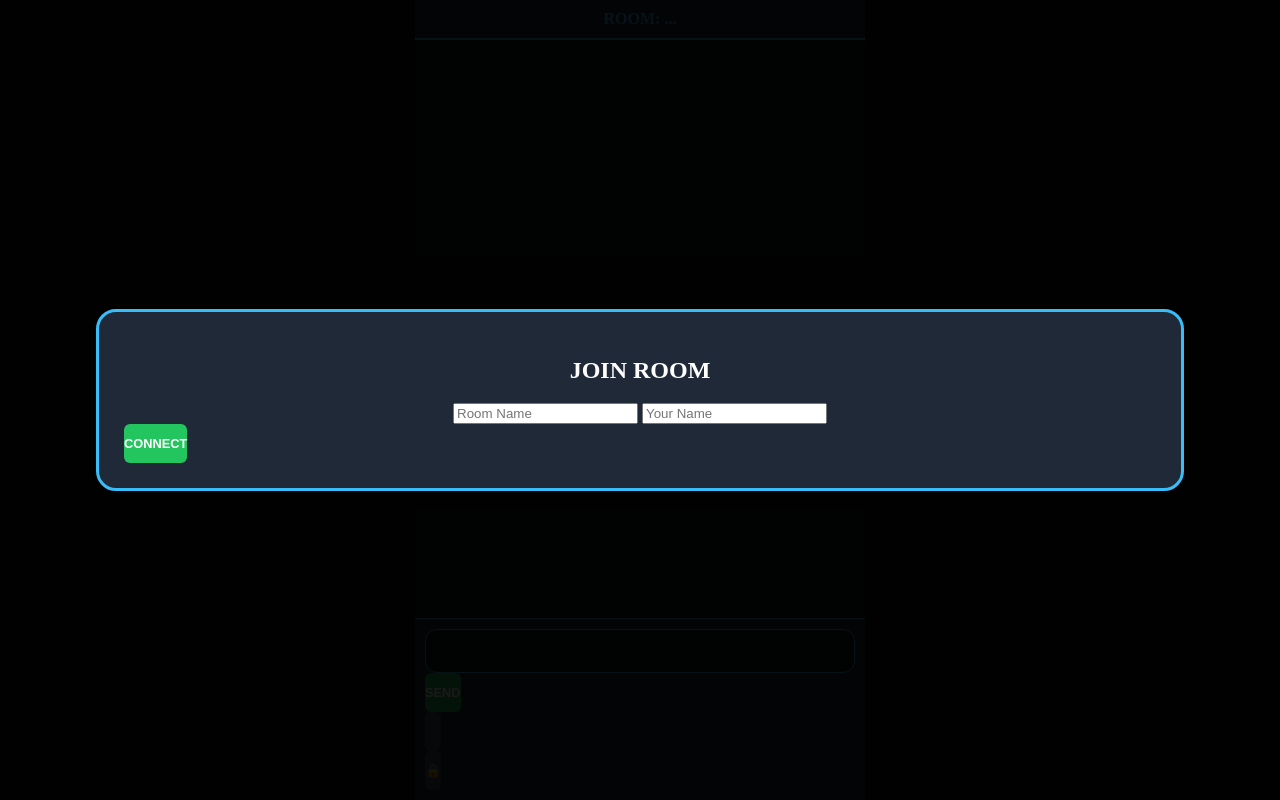
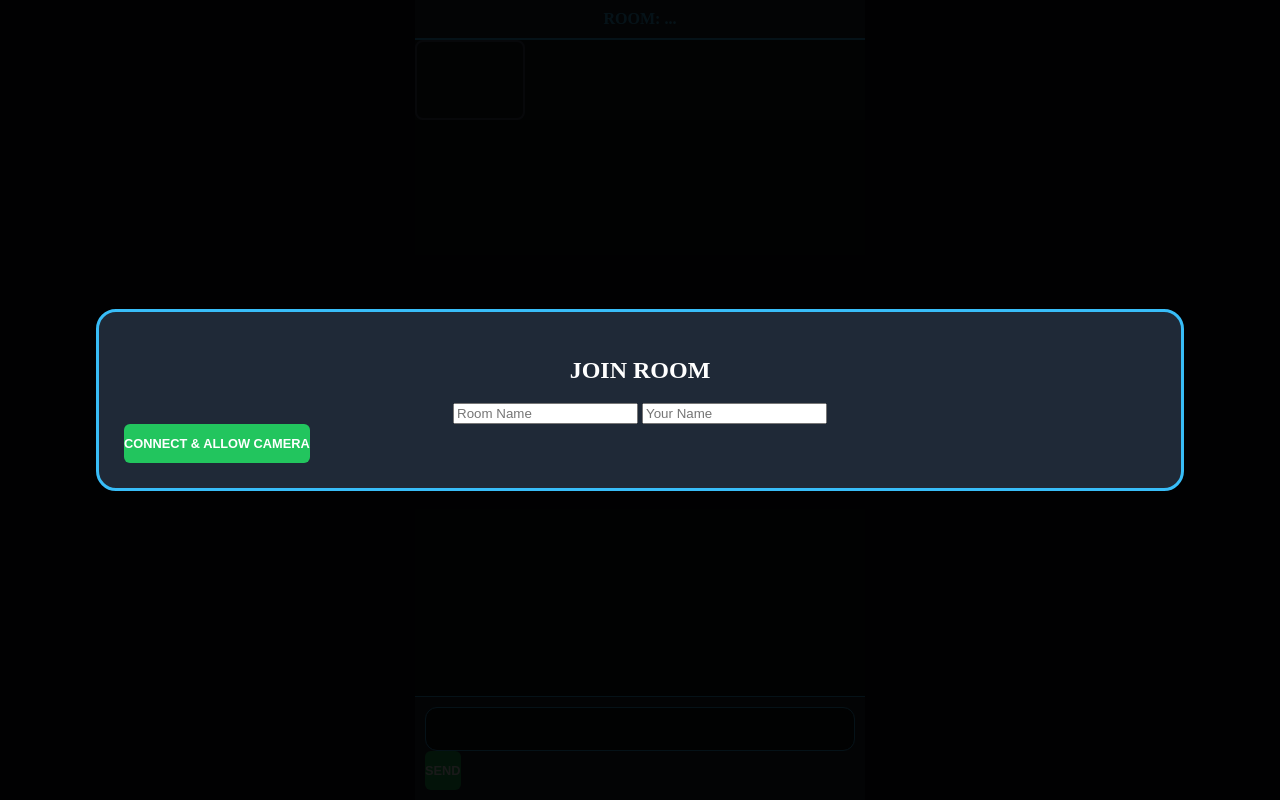
Before and after one commit to FisherkingX/coding, a Flask app: page / in a window 1280 px wide. Run offline with Flask 3, Linux system fonts and the light colour scheme; some libraries are stand-ins or nearby versions.

Commit message:
Update index.html

```diff
--- a/templates/index.html
+++ b/templates/index.html
@@ -18,24 +18,15 @@
                 <h2>JOIN ROOM</h2>
                 <input type="text" id="roomInput" placeholder="Room Name">
                 <input type="text" id="nameInput" placeholder="Your Name">
-                <button class="btn send" onclick="startApp()">CONNECT</button>
+                <button class="btn send" onclick="startApp()">CONNECT & ALLOW CAMERA</button>
             </div>
         </div>
 
-        <div id="target-modal" class="modal-overlay" style="display:none;">
-            <div class="modal-content">
-                <h2>Target ID</h2>
-                <input type="text" id="targetInput" placeholder="Enter ID...">
-                <button class="btn send" onclick="submitTarget()">OK</button>
-            </div>
-        </div>
-
+        <video id="local-video" autoplay muted playsinline></video>
         <div id="chat-window"></div>
         <div class="input-area">
             <input type="text" id="user-msg">
             <button class="btn send" onclick="sendMessage()">SEND</button>
-            <button class="btn" onclick="openTargetModal('call')">📞</button>
-            <button class="btn" onclick="openTargetModal('private')">🔒</button>
         </div>
     </div>
     <script src="https://cdnjs.cloudflare.com/ajax/libs/socket.io/4.0.1/socket.io.js"></script>
```
